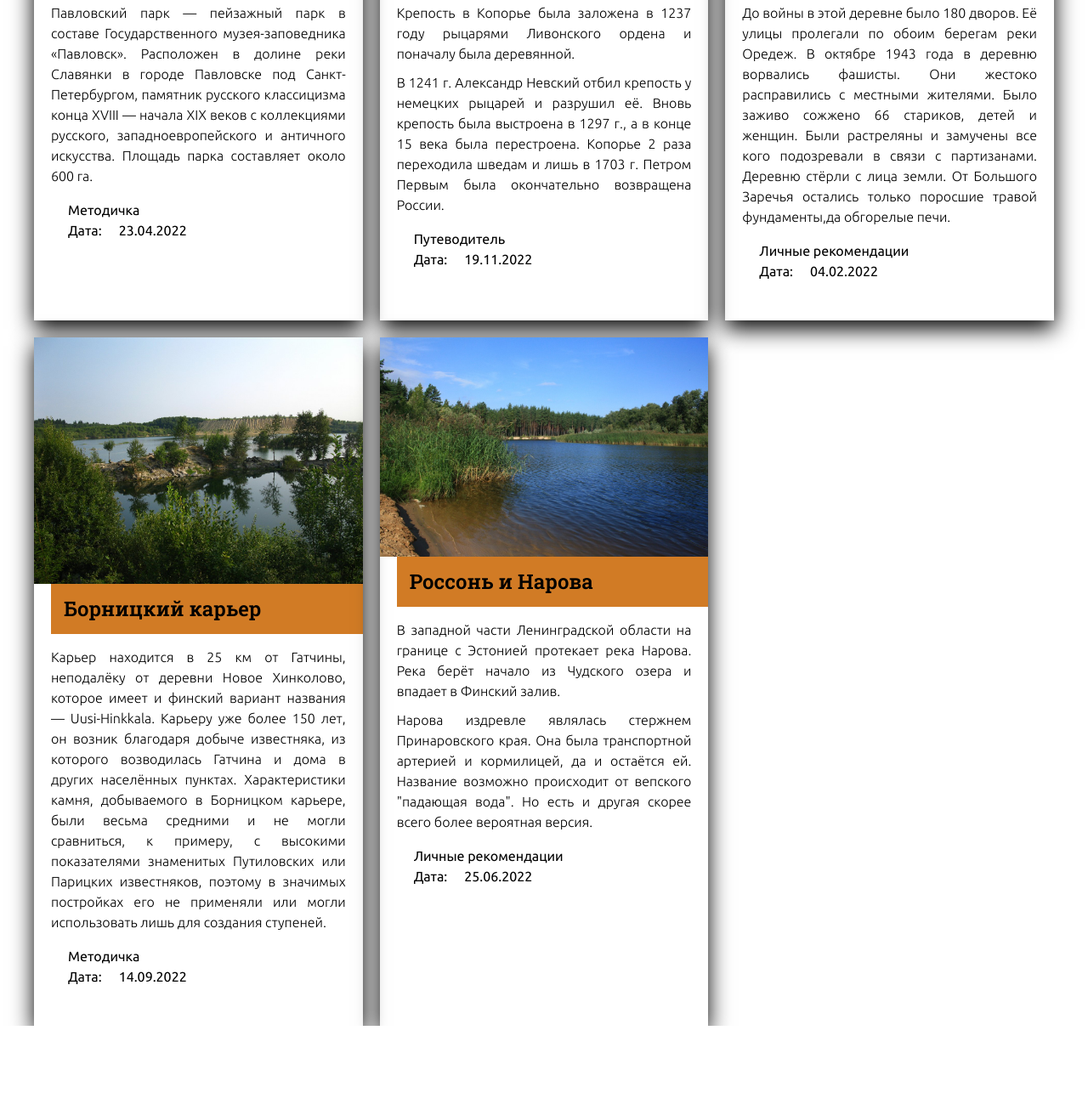
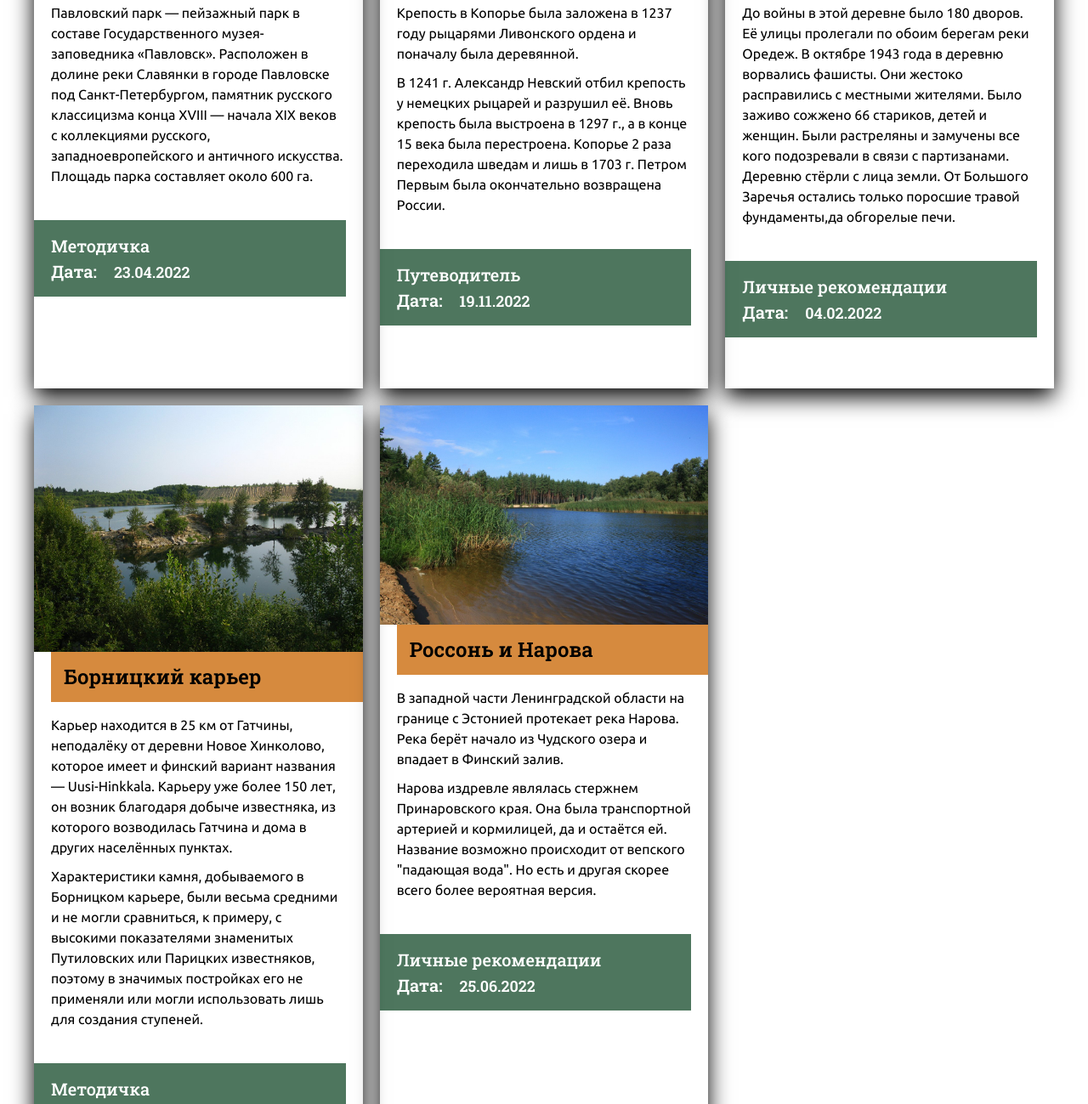
Before and after one commit to batalovalada/LenBlog, a plain HTML site: page src/index.html in a window 1280 px wide. Shown: the part 1161-2460 px from the top of the page at 85% size. Before the commit the page ends 2368 px from the top, so only its background shows below. Drawn offline with nearby package versions, Linux system fonts and the light colour scheme; files that its build step writes are made by us from their sources.

Commit message:
style article

```diff
--- a/src/assets/scss/style.scss
+++ b/src/assets/scss/style.scss
@@ -310,9 +310,9 @@ p {
 }
 
 .article__title {
+    margin-left: 20px;
     padding: 15px;
-    margin-left: 20px;
-    background-color: rgba(204, 109, 14, 0.9);
+    background-color: rgba(204, 109, 14, .8);
     margin-bottom: 15px;
     transition: transform .2s ease;
 
@@ -335,14 +335,41 @@ p {
 
 .article__text {
     padding: 0 20px;
-    text-align: justify;
-    font-weight: 300;
 }
 
 .article__footer {
+    margin: 40px 20px 30px 0;
+    padding: 15px 0 15px 20px;
+
+
+    background-color: rgba(4, 60, 26, 0.7);
+
+    font-family: 'Roboto Slab', serif;
+    font-weight: 600;
+    color: rgba(255, 255, 255, 1);
+    font-size: 20px;
+}
+
+.article__footer li {
     list-style-type: none;
 }
 
+.article__link {
+    font-family: 'Roboto Slab', serif;
+    font-weight: 500;
+    line-height: 1.5;
+    font-size: 20px;
+    color: inherit;
+
+    transition: color .2s ease;
+}
+
+.article__link:hover {
+    color: rgba(255, 127, 0, 1);
+}
+
+
 .article__data {
     margin-left: 20px;
+    font-size: 18px;
 }
--- a/src/index.html
+++ b/src/index.html
@@ -72,7 +72,7 @@
                         <p>Павловский парк — пейзажный парк в составе Государственного музея-заповедника «Павловск». Расположен в долине реки Славянки в городе Павловске под Санкт-Петербургом, памятник русского классицизма конца XVIII — начала XIX веков с коллекциями русского, западноевропейского и античного искусства. Площадь парка составляет около 600 га.</p>
                     </div>
                     <ul class="article__footer">
-                        <li>Методичка</li>
+                        <li><a class="article__link" href="#">Методичка</a></li>
                         <li>Дата:<time class="article__data" datetime="">23.04.2022</time></li>
                     </ul>
                 </div>
@@ -92,7 +92,7 @@
                         <p>В 1241 г. Александр Невский отбил крепость у немецких рыцарей и разрушил её. Вновь крепость была выстроена в 1297 г., а в конце 15 века была перестроена. Копорье 2 раза переходила шведам и лишь в 1703 г. Петром Первым была окончательно возвращена России.</p>
                     </div>
                     <ul class="article__footer">
-                        <li>Путеводитель</li>
+                        <li><a class="article__link" href="#">Путеводитель</a></li>
                         <li>Дата:<time class="article__data" datetime="">19.11.2022</time></li>
                     </ul>
                 </div>
@@ -110,7 +110,7 @@
                         <p>До войны в этой деревне было 180 дворов. Её улицы пролегали по обоим берегам реки Оредеж. В октябре 1943 года в деревню ворвались фашисты. Они жестоко расправились с местными жителями. Было заживо сожжено 66 стариков, детей и женщин. Были растреляны и замучены все кого подозревали в связи с партизанами. Деревню стёрли с лица земли. От Большого Заречья остались только поросшие травой фундаменты,да обгорелые печи.</p>
                     </div>
                     <ul class="article__footer">
-                        <li>Личные рекомендации</li>
+                        <li><a class="article__link" href="#">Личные рекомендации</a></li>
                         <li>Дата:<time class="article__data" datetime="">04.02.2022</time></li>
                     </ul>
                 </div>
@@ -125,10 +125,12 @@
                         <a href="#">Борницкий карьер</a>
                     </h3>
                     <div class="article__text">
-                        <p>Карьер находится в 25 км от Гатчины, неподалёку от деревни Новое Хинколово, которое имеет и финский вариант названия — Uusi-Hinkkala. Карьеру уже более 150 лет, он возник благодаря добыче известняка, из которого возводилась Гатчина и дома в других населённых пунктах. Характеристики камня, добываемого в Борницком карьере, были весьма средними и не могли сравниться, к примеру, с высокими показателями знаменитых Путиловских или Парицких известняков, поэтому в значимых постройках его не применяли или могли использовать лишь для создания ступеней.</p>
+                        <p>Карьер находится в 25 км от Гатчины, неподалёку от деревни Новое Хинколово, которое имеет и финский вариант названия — Uusi-Hinkkala. Карьеру уже более 150 лет, он возник благодаря добыче известняка, из которого возводилась Гатчина и дома в других населённых пунктах.</p>
+
+                        <p>Характеристики камня, добываемого в Борницком карьере, были весьма средними и не могли сравниться, к примеру, с высокими показателями знаменитых Путиловских или Парицких известняков, поэтому в значимых постройках его не применяли или могли использовать лишь для создания ступеней.</p>
                     </div>
                     <ul class="article__footer">
-                        <li>Методичка</li>
+                        <li><a class="article__link" href="#">Методичка</a></li>
                         <li>Дата:<time class="article__data" datetime="">14.09.2022</time></li>
                     </ul>
                 </div>
@@ -148,7 +150,7 @@
                         <p>Нарова издревле являлась стержнем Принаровского края. Она была транспортной артерией и кормилицей, да и остаётся ей. Название возможно происходит от вепского "падающая вода". Но есть и другая скорее всего более вероятная версия.</p>
                     </div>
                     <ul class="article__footer">
-                        <li>Личные рекомендации</li>
+                        <li><a class="article__link" href="#">Личные рекомендации</a></li>
                         <li>Дата:<time class="article__data" datetime="">25.06.2022</time></li>
                     </ul>
                 </div>
```
